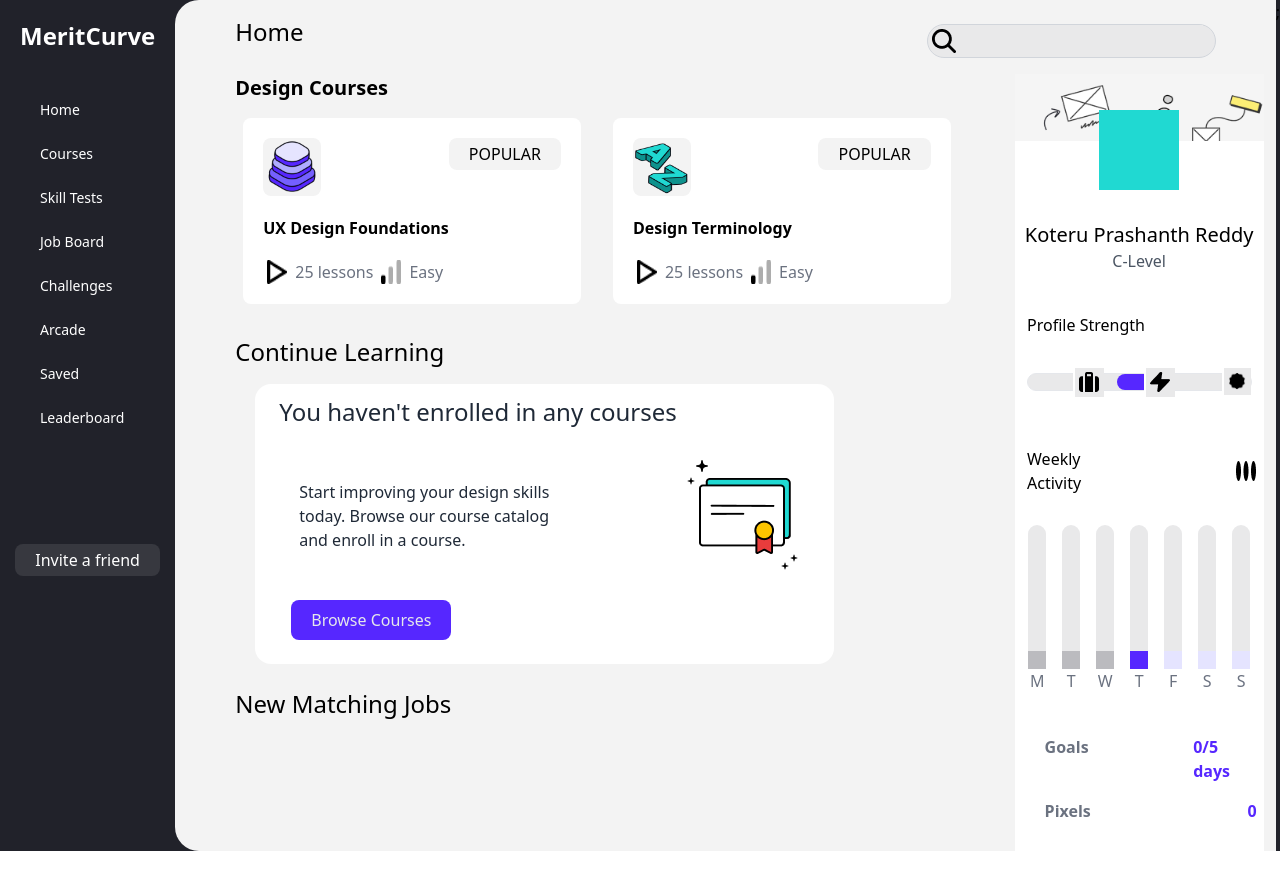
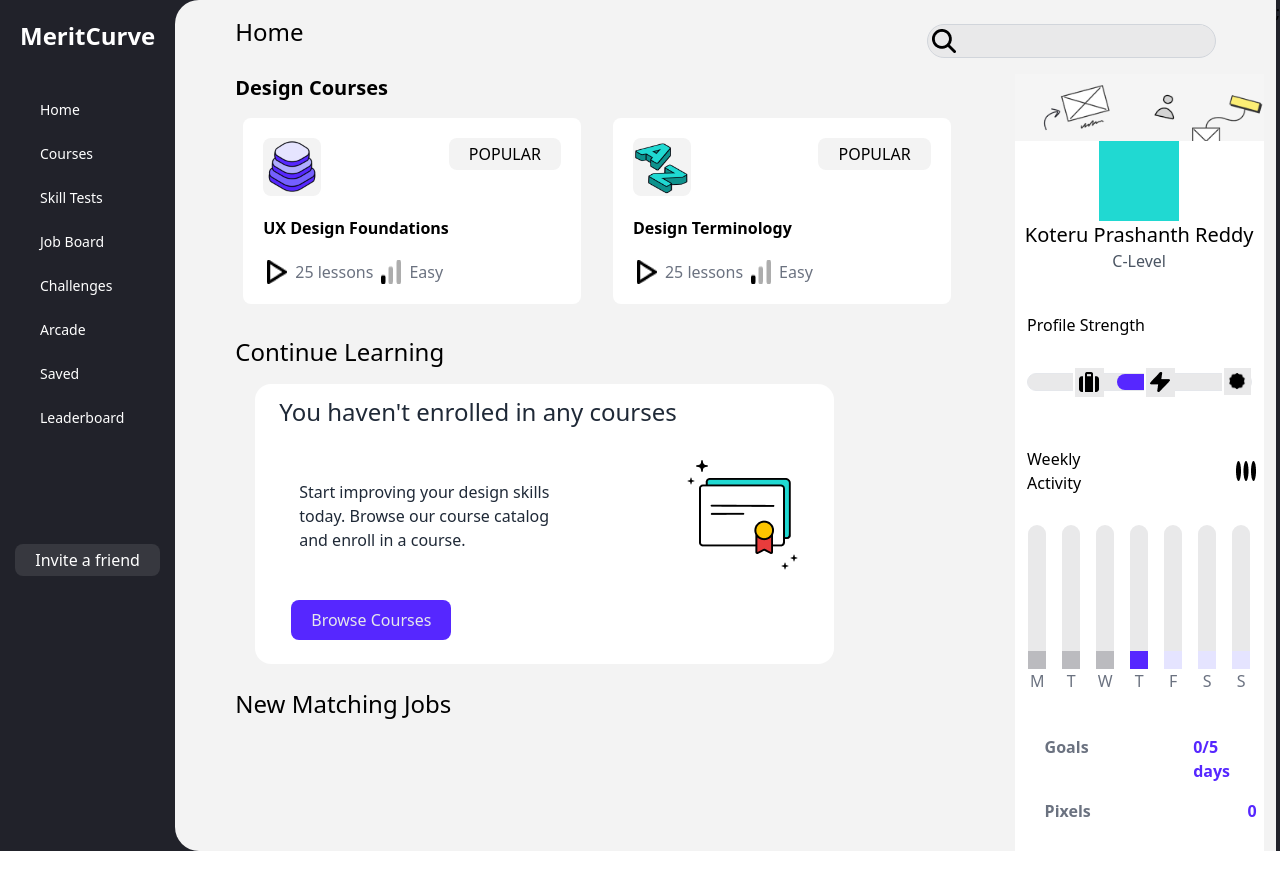
Before and after one commit to Ashuu02/StudyOwls-Asssignment, a React (Create React App) app: page / in a window 1280 px wide. Shown: the top 890 px of the page. After the commit the page ends 851 px from the top, so only its background shows below. Built offline with nearby package versions, Linux system fonts and the light colour scheme.

Commit message:
padding issue solved

```diff
--- a/public/index.html
+++ b/public/index.html
@@ -10,34 +10,13 @@
       content="Web site created using create-react-app"
     />
     <link rel="apple-touch-icon" href="%PUBLIC_URL%/logo192.png" />
-    <!--
-      manifest.json provides metadata used when your web app is installed on a
-      user's mobile device or desktop. See https://developers.google.com/web/fundamentals/web-app-manifest/
-    -->
     <link rel="manifest" href="%PUBLIC_URL%/manifest.json" />
-    <!--
-      Notice the use of %PUBLIC_URL% in the tags above.
-      It will be replaced with the URL of the `public` folder during the build.
-      Only files inside the `public` folder can be referenced from the HTML.
 
-      Unlike "/favicon.ico" or "favicon.ico", "%PUBLIC_URL%/favicon.ico" will
-      work correctly both with client-side routing and a non-root public URL.
-      Learn how to configure a non-root public URL by running `npm run build`.
-    -->
-    <title>React App</title>
+    <title>StudyOwls Assignment</title>
   </head>
   <body>
     <noscript>You need to enable JavaScript to run this app.</noscript>
     <div id="root"></div>
-    <!--
-      This HTML file is a template.
-      If you open it directly in the browser, you will see an empty page.
 
-      You can add webfonts, meta tags, or analytics to this file.
-      The build step will place the bundled scripts into the <body> tag.
-
-      To begin the development, run `npm start` or `yarn start`.
-      To create a production bundle, use `npm run build` or `yarn build`.
-    -->
   </body>
 </html>
--- a/src/components/Main.jsx
+++ b/src/components/Main.jsx
@@ -147,7 +147,9 @@ const Main = () => {
                 className="tracking-widest max-h-[80px] w-full items-center"
               />
             </div>
-            <div className="  h-full w-full flex flex-col items-center bg-[#ffffff] ">
+            {/* <div className="  h-full w-full flex flex-col items-center bg-[#ffffff] "> */}
+            <div className="  w-full flex flex-col items-center bg-[#ffffff] ">
+
               <img
                 src={KImg}
                 alt="/Kimg"
```
Also changed, not shown: 1 other file (tests, documents, lock files or other folders).
